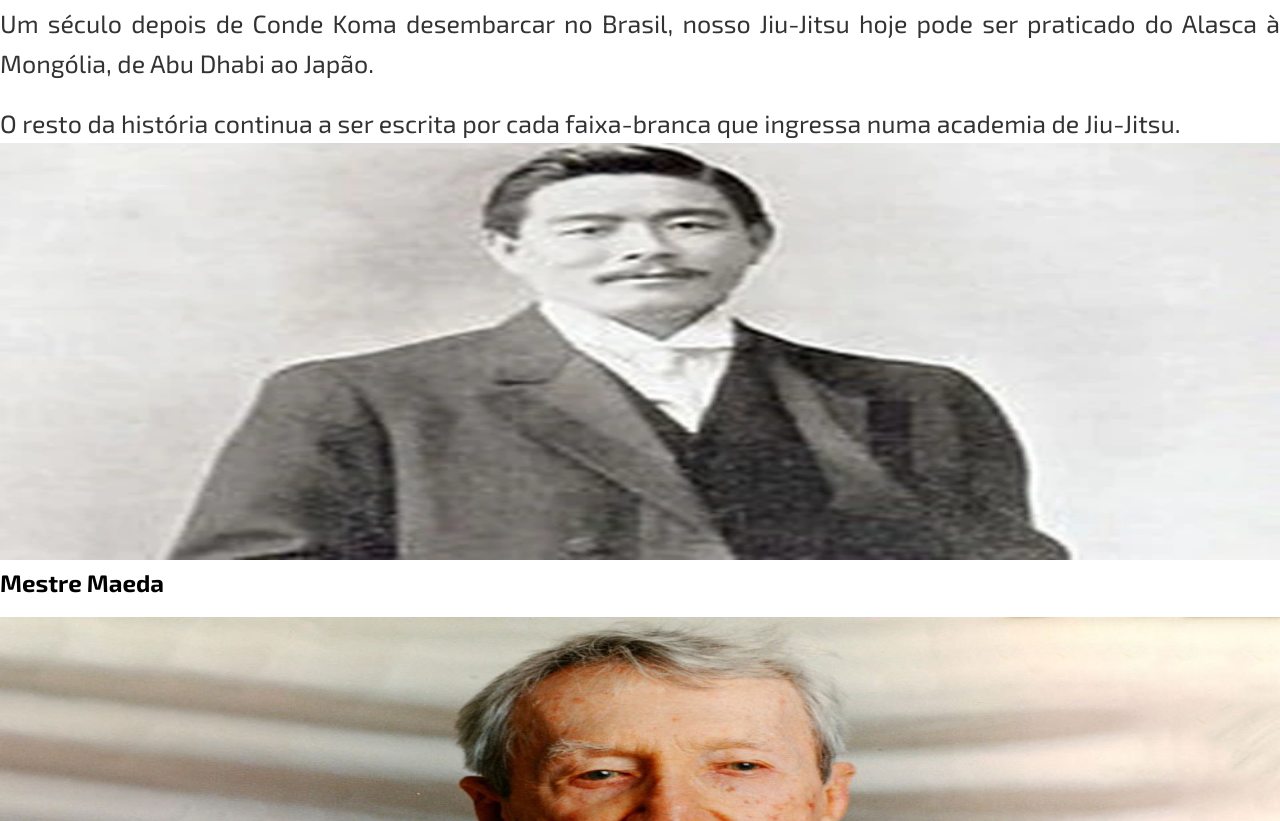
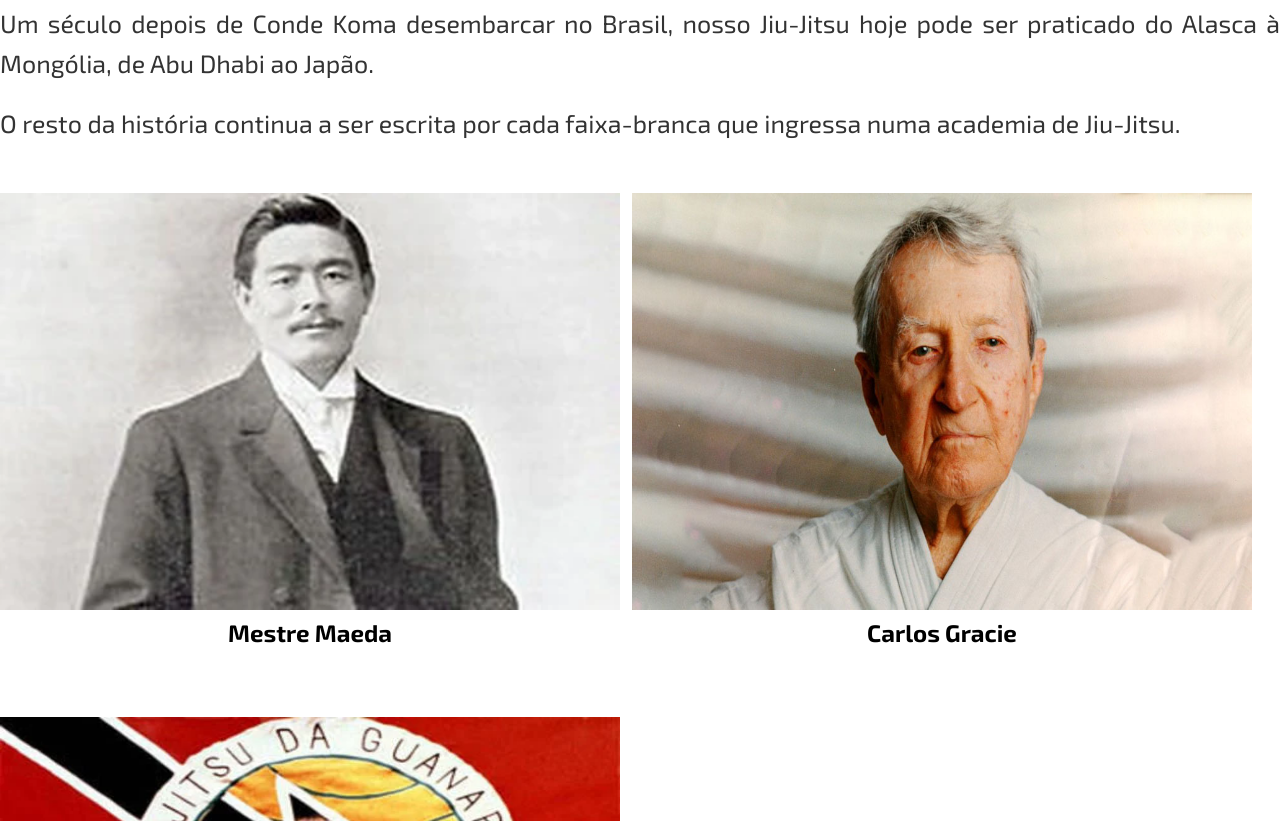
Before and after one commit to cassimirodev/site-jiujitsuka, a plain HTML site: page historia.html in a window 1280 px wide. Shown: the part 5099-5920 px from the top of the page. Drawn offline with Linux system fonts and the light colour scheme; a web font is replaced by a local one.

Commit message:
Update style.css

```diff
--- a/css/style.css
+++ b/css/style.css
@@ -227,7 +227,7 @@ footer h1 {
     padding: 0;
 }
 
-.blocoImagens {
+.blocoImagensH {
 	width: 620px;
 	margin: 50px 12px 0 0;
 	display: inline-block;
```
